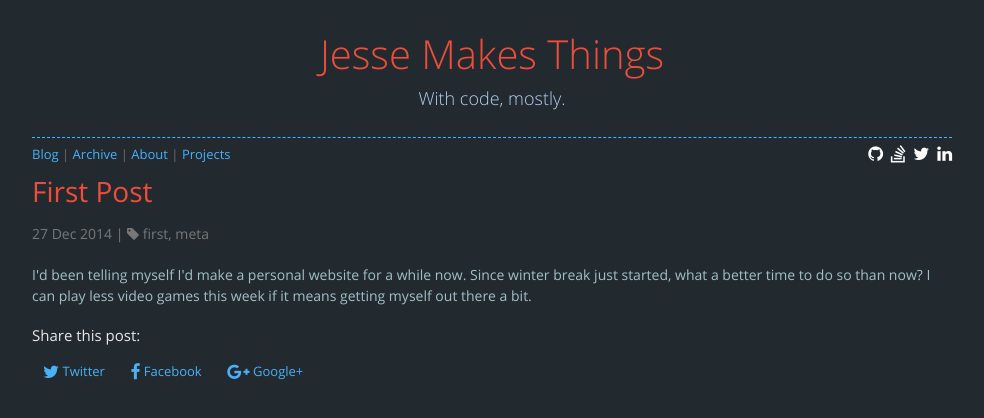
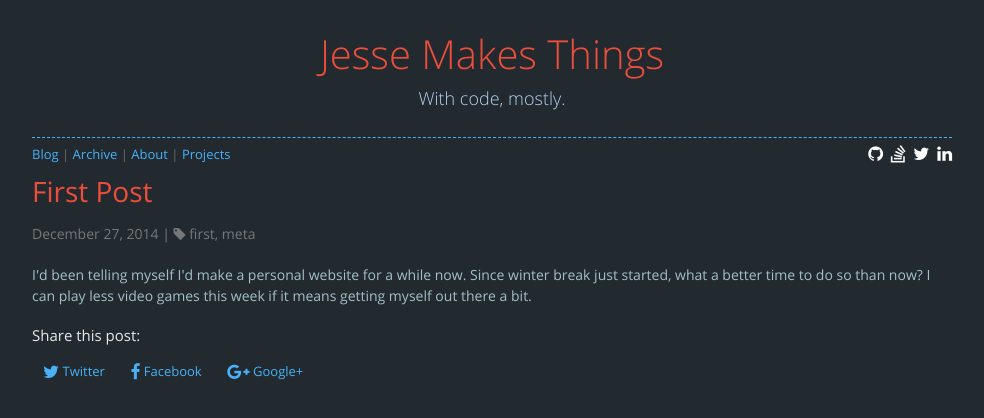
Before and after one commit to JesseTG/jessetg.github.io, a Jekyll site: the page built from _posts/2014-12-27-first.html, in a window 1280 px wide. Shown: the top 418 px of the page, without its empty margins (148-1132 px from the left). Built offline with Jekyll 4.4.1, drawn with Linux system fonts in a browser that asks for light colours; nearby versions of some CDN libraries; comment, search, counter and statistics services are not loaded.

Commit message:
Add post-related markup

```diff
--- a/_includes/post-header.html
+++ b/_includes/post-header.html
@@ -1 +1,9 @@
-<p class="text-muted">{{ page.date | date_to_string }} | <i class="fa fa-tag"></i>{% include post-tags.html %}</p>
+<p class="text-muted">
+  <time class="published" itemprop="datePublished" datetime="{{ page.date | date: '%Y-%m-%d' }}">
+    {{ page.date | date: "%B %e, %Y" }}
+  </time>
+  |
+  <i class="fa fa-tag"></i>
+
+  {% include post-tags.html %}
+</p>
--- a/_layouts/post.html
+++ b/_layouts/post.html
@@ -4,6 +4,12 @@
 ---
 
 <article itemscope itemtype="http://schema.org/BlogPosting">
+    <meta itemprop="keywords" content="{{ page.tags | join: ',' }}" />
+    <meta itemprop="description" content="{{ content | strip_html | truncatewords: 40 }}" />
+    <meta itemprop="wordCount" content="{{ content | strip_html | number_of_words }}"/>
+    <meta itemprop="url" content="{{ site.url }}{{ page.url }}" />
+    <meta itemprop="name" content="{{ page.title }}" />
+
     {% include post-header.html %}
     <div itemprop="articleBody">
         {{ content }}
```
